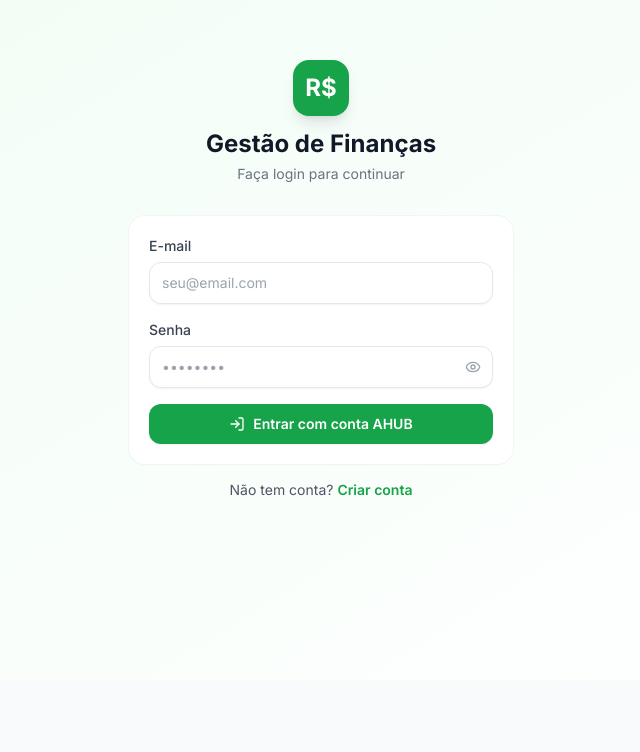
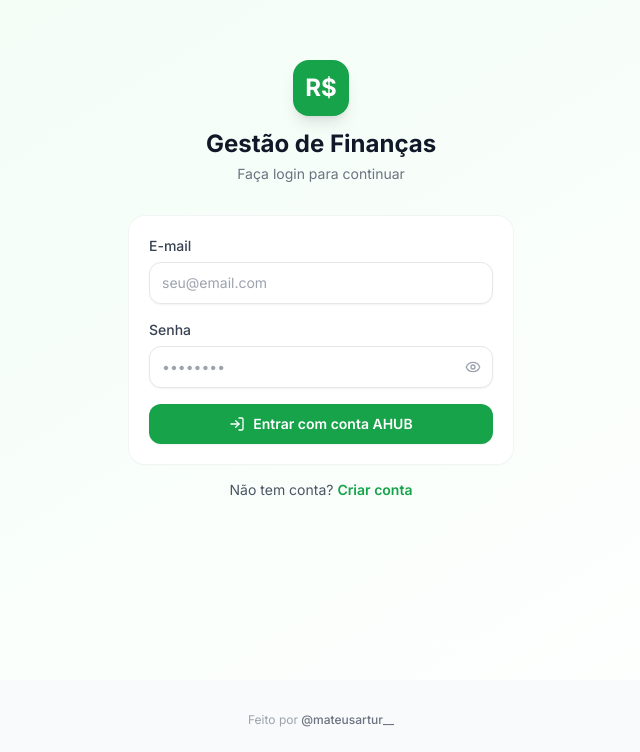
Before and after one commit to mateusartur27/gestao-financas, a Next.js app: page /login in a window 1280 px wide. Shown: the part 120-872 px from the top of the page, without its empty margins (319-959 px from the left). Before the commit the page ends 800 px from the top, so only its background shows below. Built offline with nearby package versions, Linux system fonts and the light colour scheme.

Commit message:
feat: add footer with instagram @mateusartur__

```diff
--- a/src/app/layout.tsx
+++ b/src/app/layout.tsx
@@ -15,6 +15,17 @@ export default function RootLayout({ children }: { children: React.ReactNode })
     <html lang="pt-BR">
       <body className={`${inter.className} bg-gray-50 text-gray-900 antialiased`}>
         {children}
+        <footer className="mt-8 pb-6 text-center text-xs text-gray-400">
+          Feito por{' '}
+          <a
+            href="https://instagram.com/mateusartur__"
+            target="_blank"
+            rel="noopener noreferrer"
+            className="font-medium text-gray-500 hover:text-brand-600 transition-colors"
+          >
+            @mateusartur__
+          </a>
+        </footer>
       </body>
     </html>
   )
```
